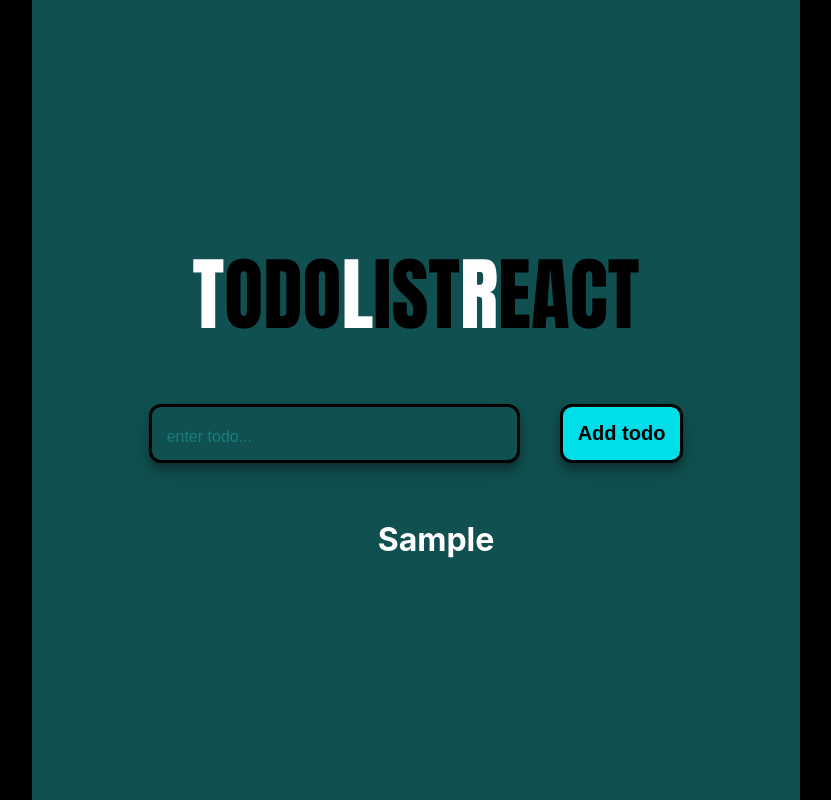
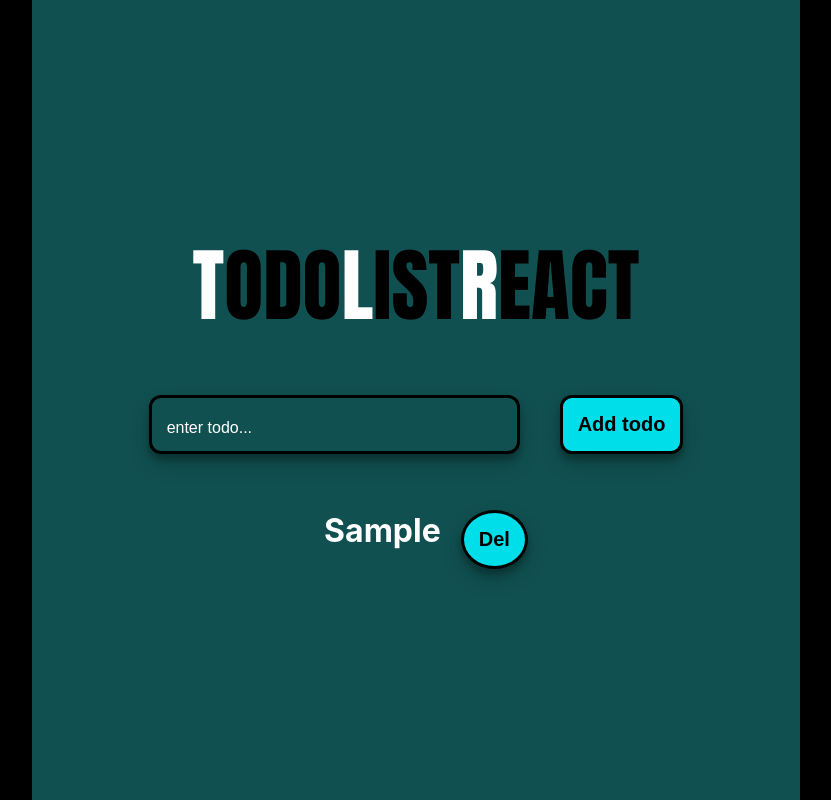
Before and after one commit to Aleksey6453/my-react-new, a React (Create React App) app: page / in a window 1280 px wide. Both pictures are taken after typing "Sample" into the empty fields and a click on the button "Add todo". Shown: the whole page, without its empty margins (224-1055 px from the left). Built offline with nearby package versions, Linux system fonts and the light colour scheme.

Commit message:
add round button for ul>li

```diff
--- a/src/App.css
+++ b/src/App.css
@@ -132,9 +132,9 @@
   list-style-type: none;
 }
 
-input::-webkit-input-placeholder { color: #1A7D7D; }
+input::-webkit-input-placeholder { color: #fff; }
 input::-webkit-input-placeholder { font-size: 16px; }
 input::-webkit-input-placeholder { font-weight: normal; }
-input::-moz-placeholder { color: #1A7D7D; }
+input::-moz-placeholder { color: #fff; }
 input::-moz-placeholder { font-size: 16px; }
 input::-moz-placeholder { font-weight: normal; }
--- a/src/App.js
+++ b/src/App.js
@@ -33,10 +33,13 @@ class App extends Component {
 
   let x = this.state.todos.map((event, index) => {
     return (
-      <li key={index}>
+      <li key={index} className="flexRow">
          <h1>
             {event}
         </h1>
+        <button className="btnNew btnRound">
+          Del
+        </button>
       </li>
     )
   } )
```
